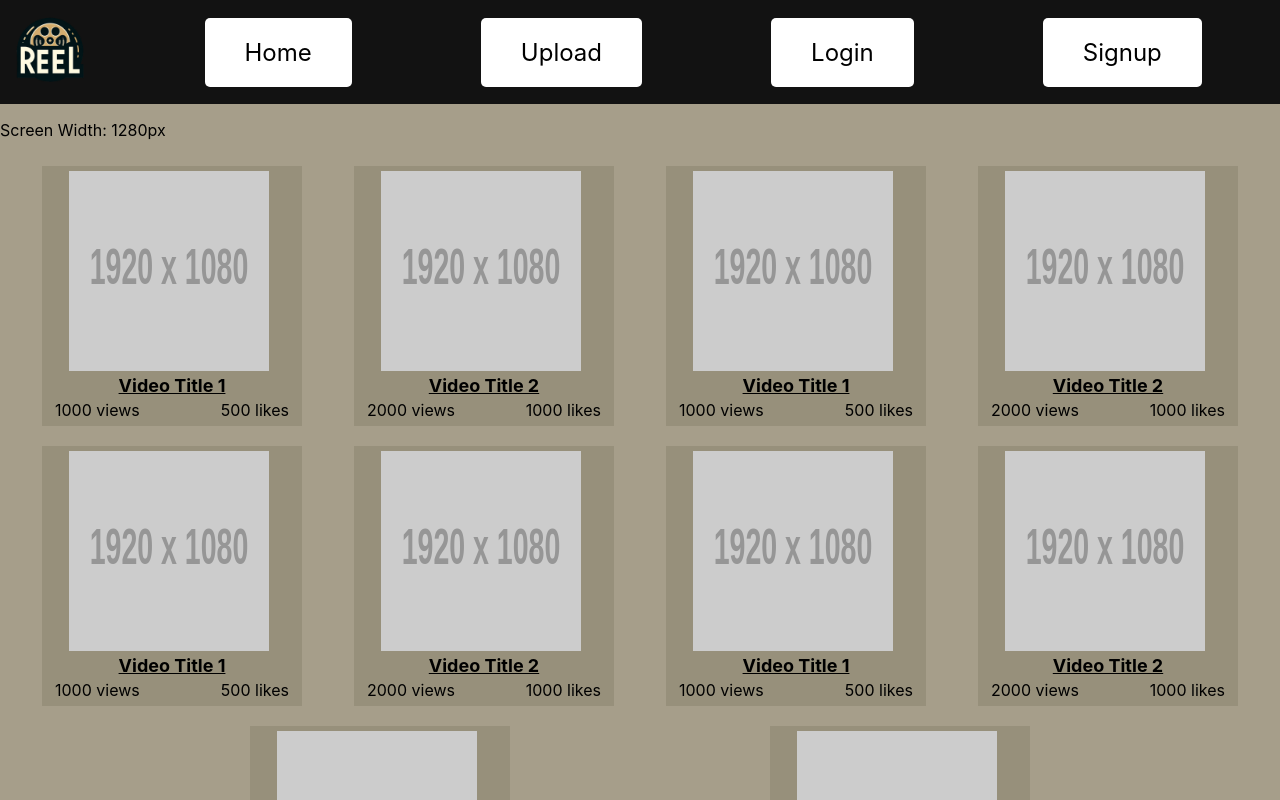
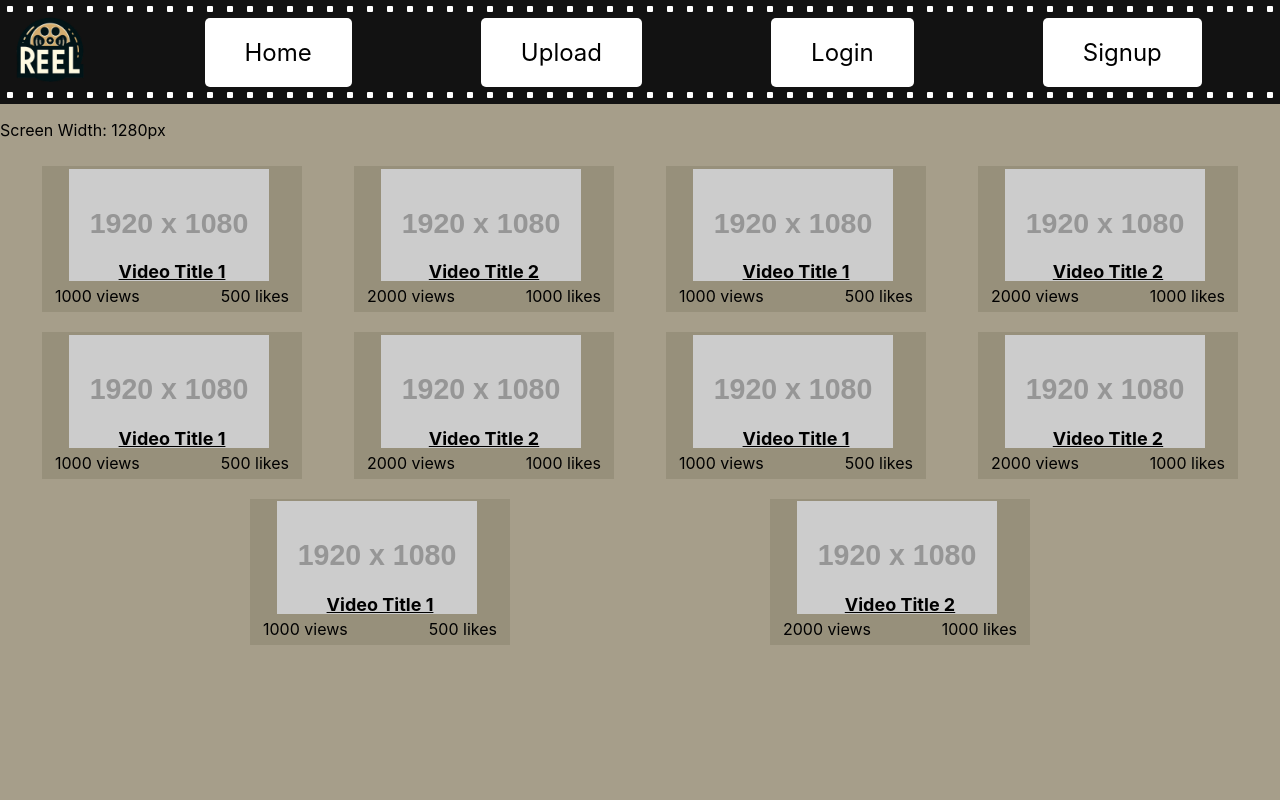
Before and after one commit to j0vanni/Reel, a React (Create React App) app in the folder client/: page / in a window 1280 px wide. Shown: the top 800 px of the page. Built offline with nearby package versions, Linux system fonts and the light colour scheme.

Commit message:
made the nav bar look more like a film reel & tidied up the video displays

```diff
--- a/client/src/Navbar.css
+++ b/client/src/Navbar.css
@@ -59,3 +59,31 @@
     padding-right: 6px;
   }
 }
+
+.block {
+  display: inline-block;
+  width: 6px;
+  height: 6px;
+  background-color: white;
+  border-radius: 1px;
+}
+
+.blocks-row-top {
+  position: absolute;
+  top: 6px;
+  left: 0px;
+  align-items: center;
+  display: flex;
+  justify-content: space-around;
+  width: 100%;
+}
+
+.blocks-row-bottom {
+  position: absolute;
+  top: 92px;
+  left: 0px;
+  align-items: center;
+  display: flex;
+  justify-content: space-around;
+  width: 100%;
+}
--- a/client/src/Navbar.js
+++ b/client/src/Navbar.js
@@ -1,9 +1,33 @@
-import React from "react";
+import React, { useEffect } from "react";
 import { Link } from "react-router-dom";
 import logo from "./assets/reel_logo.png";
 import "./Navbar.css";
 
+//this will just be the blocks rendered above and below the links for looks
+const BlocksRow = ({width, position}) => {
+  const numberOfBlocks = Math.floor(width / 20);
+
+  return (
+    <div className={`blocks-row ${position === 'top' ? 'blocks-row-top' : 'blocks-row-bottom'}`}>
+      {Array(numberOfBlocks)
+        .fill(null)
+        .map((_, i) => (
+          <div className="block" key={i}></div>
+        ))}
+    </div>
+  )
+}
+
+
 function Navbar() {
+  const [windowWidth, setWindowWidth] = React.useState(window.innerWidth);
+
+  useEffect(() => {
+    const handleResize = () => setWindowWidth(window.innerWidth);
+    window.addEventListener("resize", handleResize);
+    return () => window.removeEventListener("resize", handleResize);
+  }, []);
+
   return (
     <nav className="nav-holder">
       <div>
@@ -11,6 +35,7 @@ function Navbar() {
           <img src={logo} alt="Reel" className="logo" />
         </Link>
       </div>
+      <BlocksRow width={windowWidth} position='top'/>
       <ul className="nav-links">
         <li>
           <Link to="/">Home</Link>
@@ -25,6 +50,7 @@ function Navbar() {
           <Link to="/signup">Signup</Link>
         </li>
       </ul>
+      <BlocksRow width={windowWidth} position='bottom'/>
     </nav>
   );
 }
--- a/client/src/VideoGrid.css
+++ b/client/src/VideoGrid.css
@@ -1,6 +1,6 @@
 .video-display {
+  height: calc(260px * 9 / 16);
   width: 260px;
-  height: 260px;
   background-color: #7d76605b;
   position: relative;
   overflow: hidden;
@@ -9,7 +9,7 @@
 
 .video-display img {
   width: 200px;
-  height: 200px;
+  height: calc(200px * 9 / 16);
   position: absolute;
   top: 2%;
   left: 49%;
```
